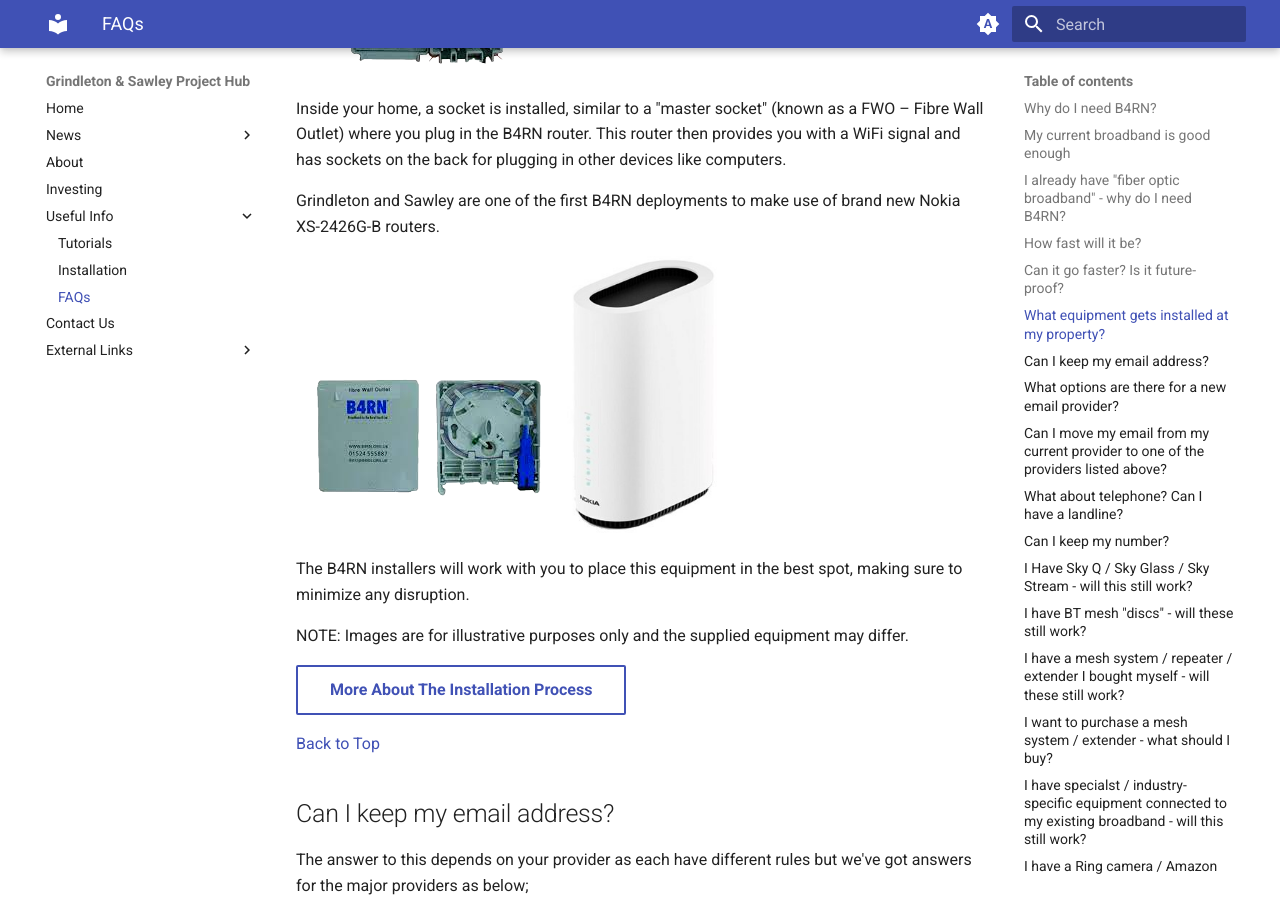
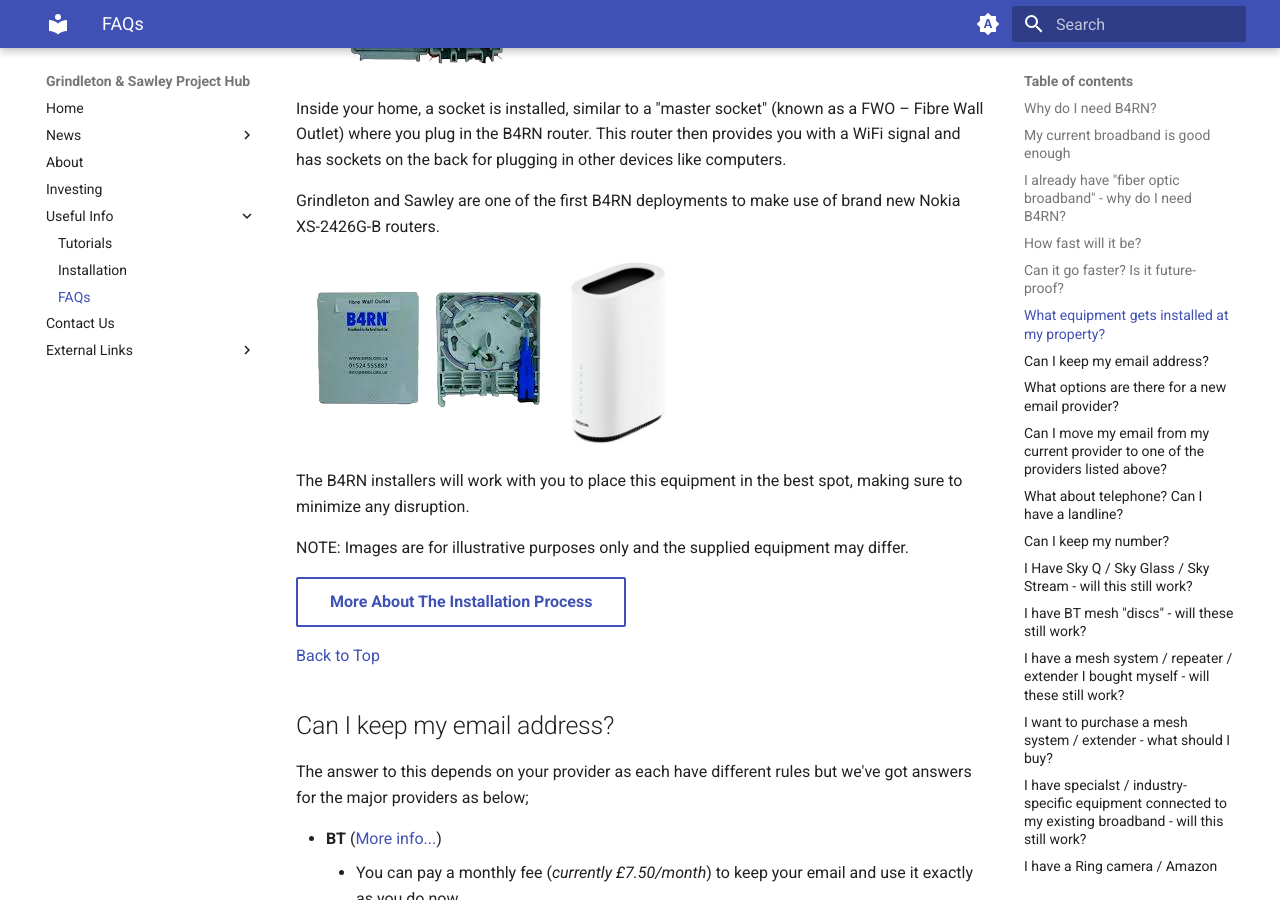
Before and after one commit to DJBenson/b4rngsdocs, an MkDocs documentation site: the page built from docs/faqs.md, in a window 1280 px wide and 900 px high, scrolled down 3938 px. Built offline with MkDocs 1.6.1 and Material for MkDocs 9.7.7, drawn with Linux system fonts in a browser that asks for light colours.

Commit message:
Update faqs.md

```diff
--- a/docs/faqs.md
+++ b/docs/faqs.md
@@ -75,7 +75,7 @@
 
 Grindleton and Sawley are one of the first B4RN deployments to make use of brand new Nokia XS-2426G-B routers.
 
-![image](img/fwo.png) ![image](img/nokia_router.jpg){ width="150" }
+![image](img/fwo.png) ![image](img/nokia_router.jpg){ width="100" }
 
 The B4RN installers will work with you to place this equipment in the best spot, making sure to minimize any disruption.
 
```
